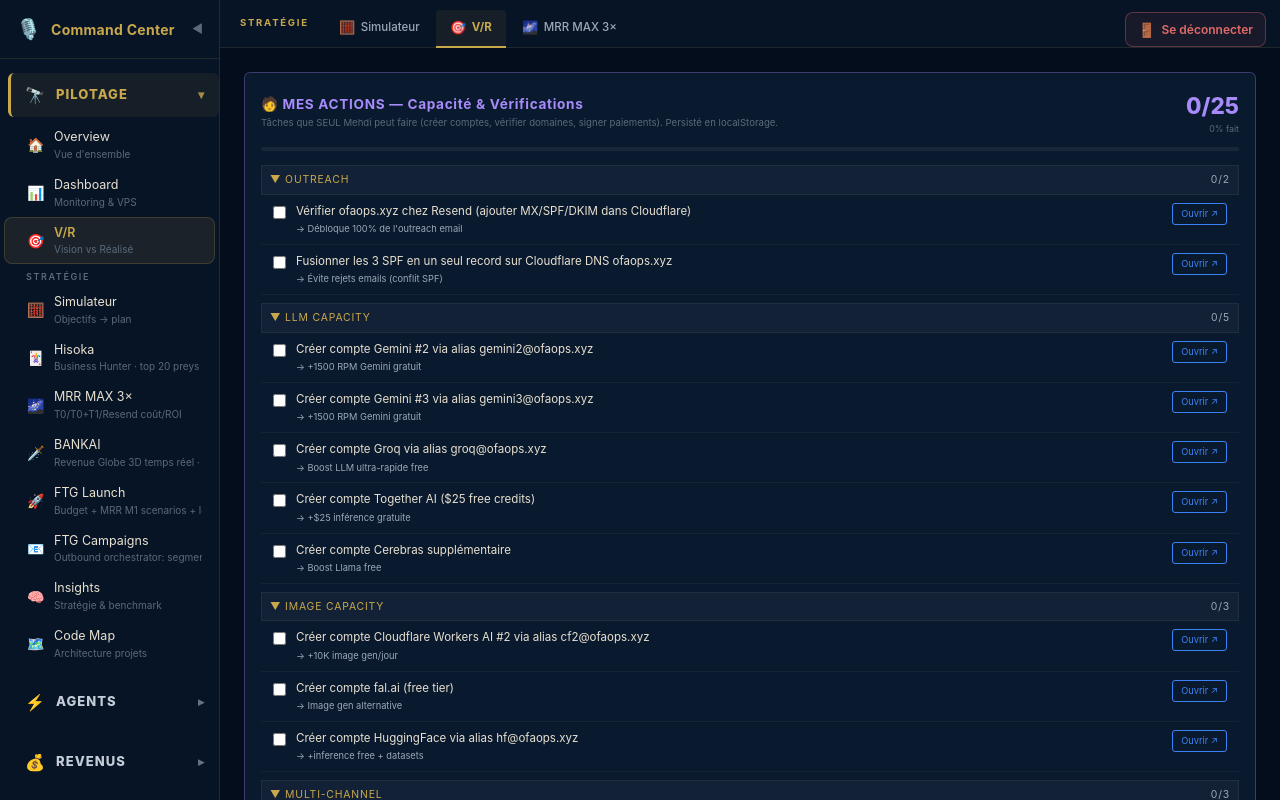
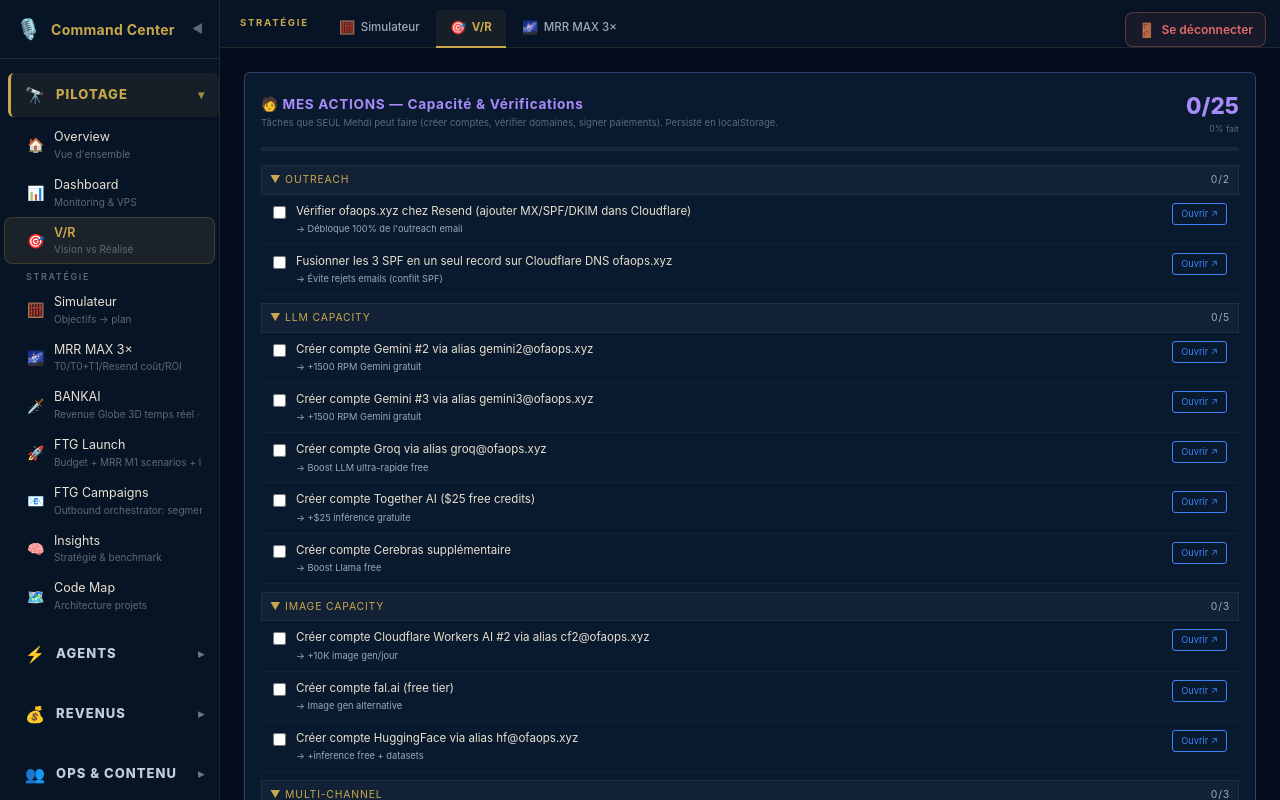
Before and after one commit to mehdisakalypr-cpu/command-center, a Next.js app: page /admin/vr in a window 1280 px wide. Shown: the top 800 px of the page. Built offline with nearby package versions, Linux system fonts and the light colour scheme; no server answers.

Commit message:
revert: keep Hisoka in Agents group only

```diff
--- a/app/admin/layout.tsx
+++ b/app/admin/layout.tsx
@@ -22,7 +22,6 @@
       { href: '/admin/dashboard',         label: 'Dashboard',   icon: '📊', desc: 'Monitoring & VPS' },
       { href: '/admin/vr',                label: 'V/R',         icon: '🎯', desc: 'Vision vs Réalisé' },
       { href: '/admin/simulator',         label: 'Simulateur',  icon: '🧮', desc: 'Objectifs → plan', subgroup: 'Stratégie' },
-      { href: '/admin/hisoka',            label: 'Hisoka',      icon: '🃏', desc: 'Business Hunter · top 20 preys · deep analysis', subgroup: 'Stratégie' },
       { href: '/admin/mrr-max-scenarios', label: 'MRR MAX 3×',  icon: '🌌', desc: 'T0/T0+T1/Resend coût/ROI', subgroup: 'Stratégie' },
       { href: '/admin/globe',             label: 'BANKAI',      icon: '🗡️', desc: 'Revenue Globe 3D temps réel · multi-sites', subgroup: 'Stratégie' },
       { href: '/admin/ftg-launch',        label: 'FTG Launch',  icon: '🚀', desc: 'Budget + MRR M1 scenarios + leviers 15 mai', subgroup: 'Stratégie' },
@@ -35,6 +34,7 @@
     label: 'Agents', icon: '⚡', items: [
       { href: '/admin/minato',       label: 'Minato',       icon: '⚡', desc: 'Shonen + Managed · Arsenal · NEJI · Infinite Tsukuyomi' },
       { href: '/admin/cc-fleet',     label: 'CC Fleet',     icon: '🔀', desc: 'N-worker orchestration · capability-based · scope-locked' },
+      { href: '/admin/hisoka',       label: 'Hisoka',       icon: '🃏', desc: 'Business Hunter · top 20 preys · deep analysis' },
       { href: '/admin/hisoka/forge', label: 'AAM Forge',    icon: '💪', desc: 'Armored All Might · lift weak ideas above 0.92 autonomy' },
       { href: '/admin/ki-sense',     label: 'Ki Sense',     icon: '🧘', desc: 'Flywheel health · crons · anomalies · LLM pool 24h' },
       { href: '/admin/orchestrator', label: 'Orchestrator', icon: '⚙️', desc: '6 phases pipeline live', subgroup: 'Pipeline' },
```
